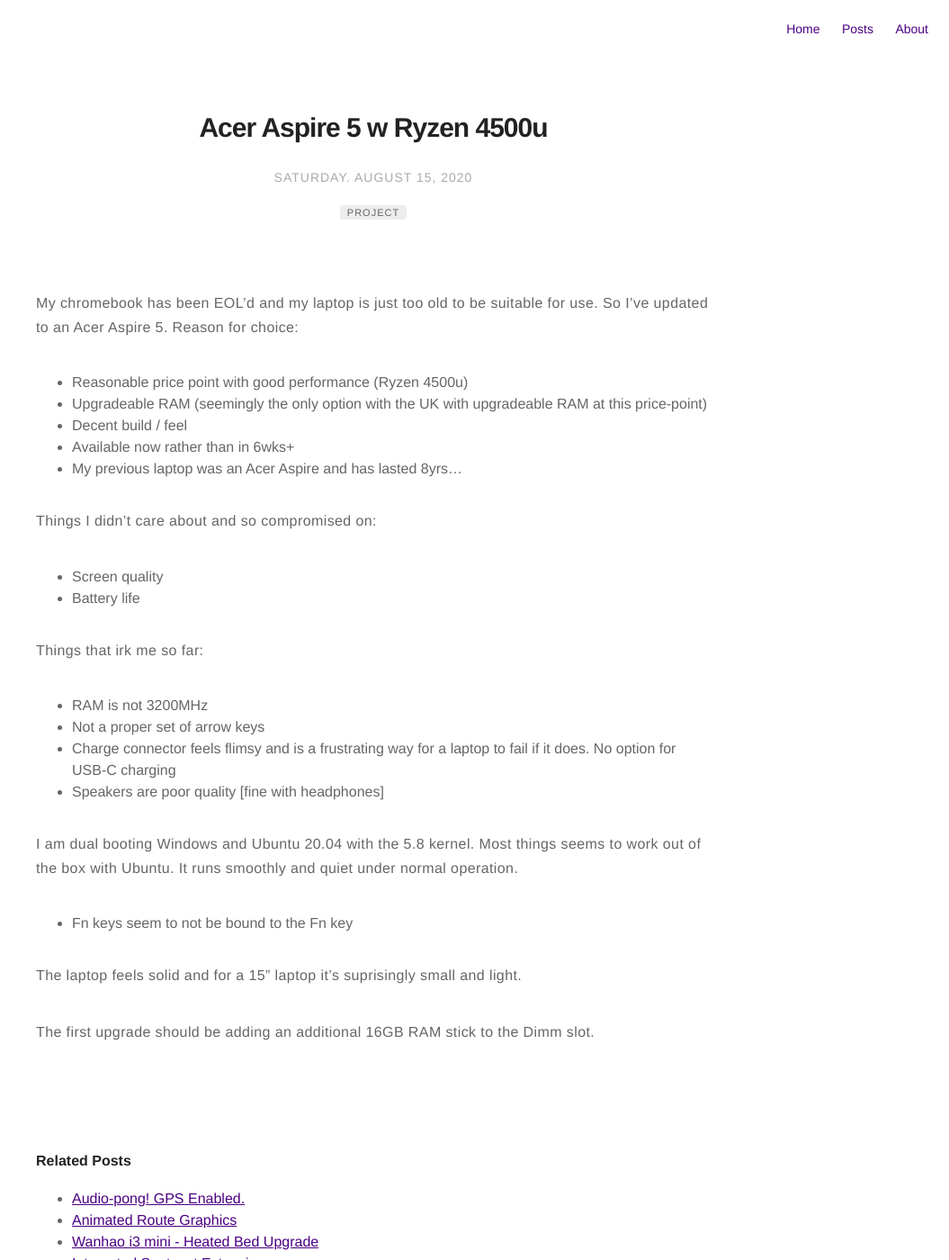
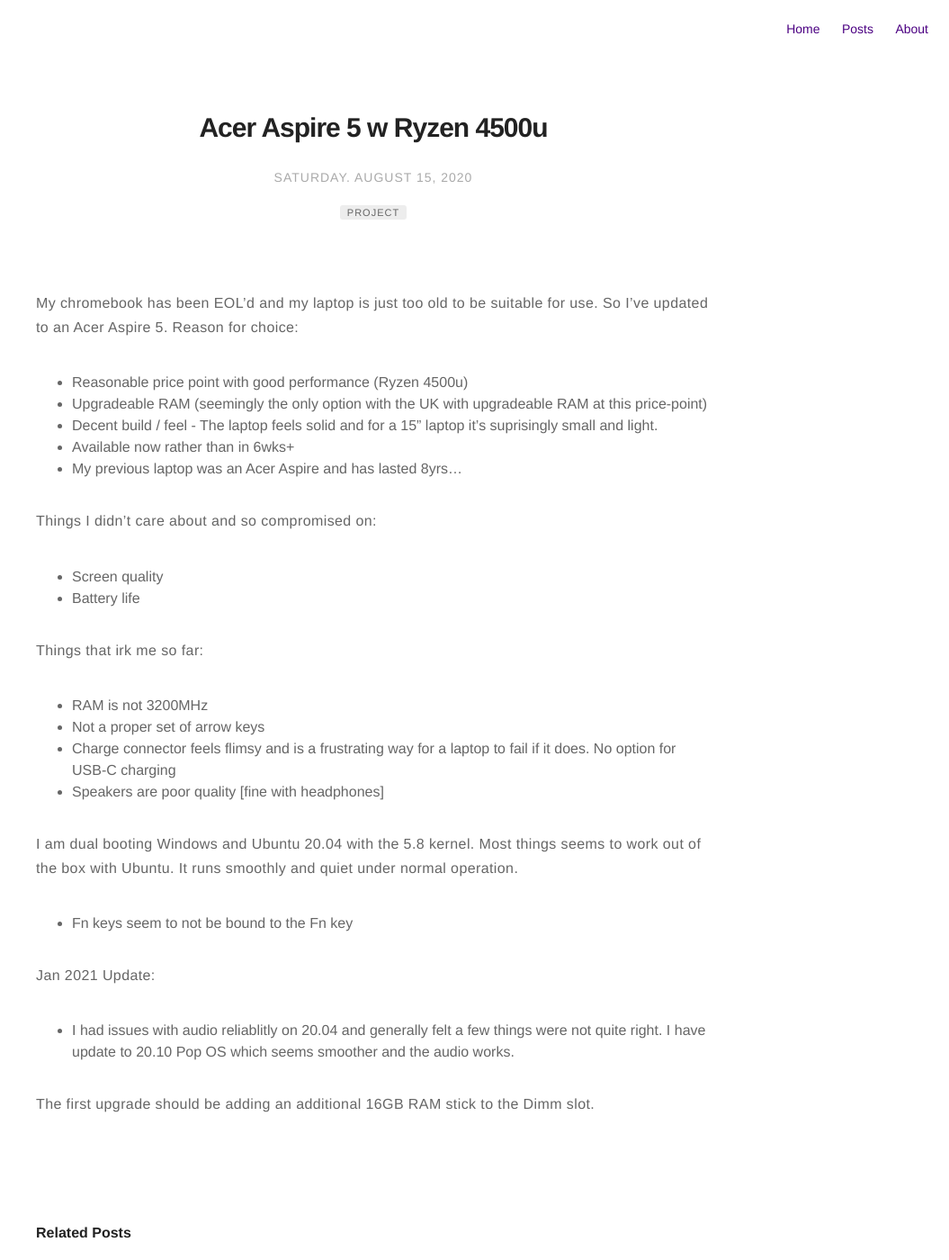
Before and after one commit to jc782/jc782.github.io, a Jekyll site: the page built from _posts/2020-08-15-Acer-aspire-review.markdown, in a window 1280 px wide and 1400 px high. Shown: the whole window at 90% size, without its empty margins (225-1280 px from the left). Built offline with Jekyll 4.4.1, drawn with Linux system fonts in a browser that asks for light colours.

Commit message:
typo edits

```diff
--- a/_posts/2020-08-15-Acer-aspire-review.markdown
+++ b/_posts/2020-08-15-Acer-aspire-review.markdown
@@ -15,9 +15,10 @@ published: true
 My chromebook has been EOL'd and my laptop is just too old to be suitable for use. So I've updated to an Acer Aspire 5. Reason for choice:
 * Reasonable price point with good performance (Ryzen 4500u)
 * Upgradeable RAM (seemingly the only option with the UK with upgradeable RAM at this price-point)
-* Decent build / feel
+* Decent build / feel - The laptop feels solid and for a 15" laptop it's suprisingly small and light.
 * Available now rather than in 6wks+
 * My previous laptop was an Acer Aspire and has lasted 8yrs...
+
 
 Things I didn't care about and so compromised on:
 * Screen quality
@@ -32,7 +33,7 @@ Things that irk me so far:
 I am dual booting Windows and Ubuntu 20.04 with the 5.8 kernel. Most things seems to work out of the box with Ubuntu. It runs smoothly and quiet under normal operation.
 * Fn keys seem to not be bound to the Fn key
 
-
-The laptop feels solid and for a 15" laptop it's suprisingly small and light.
+Jan 2021 Update:
+* I had issues with audio reliablitly on 20.04 and generally felt a few things were not quite right. I have update to 20.10 Pop OS which seems smoother and the audio works.
 
 The first upgrade should be adding an additional 16GB RAM stick to the Dimm slot.
```
Also changed, not shown: _posts/2020-04-06-BookReviews.markdown (+3 -5 lines).
